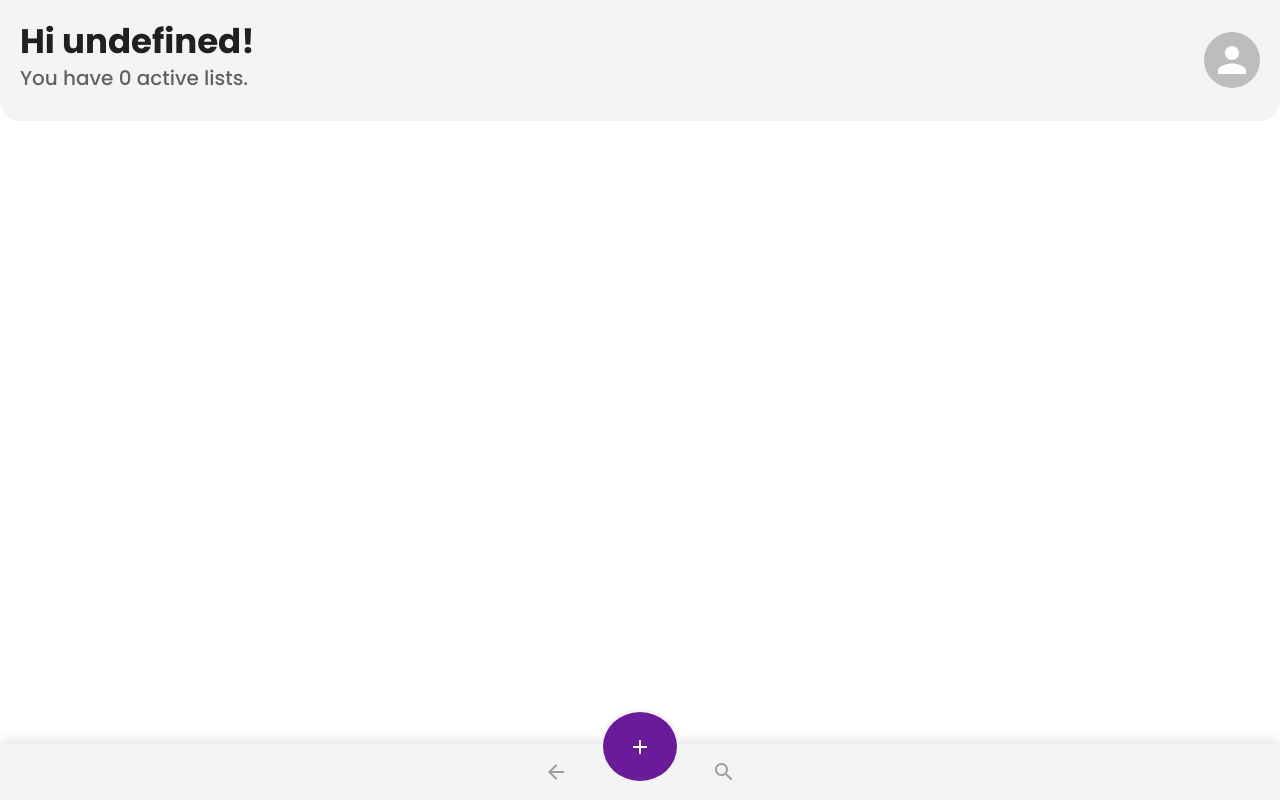
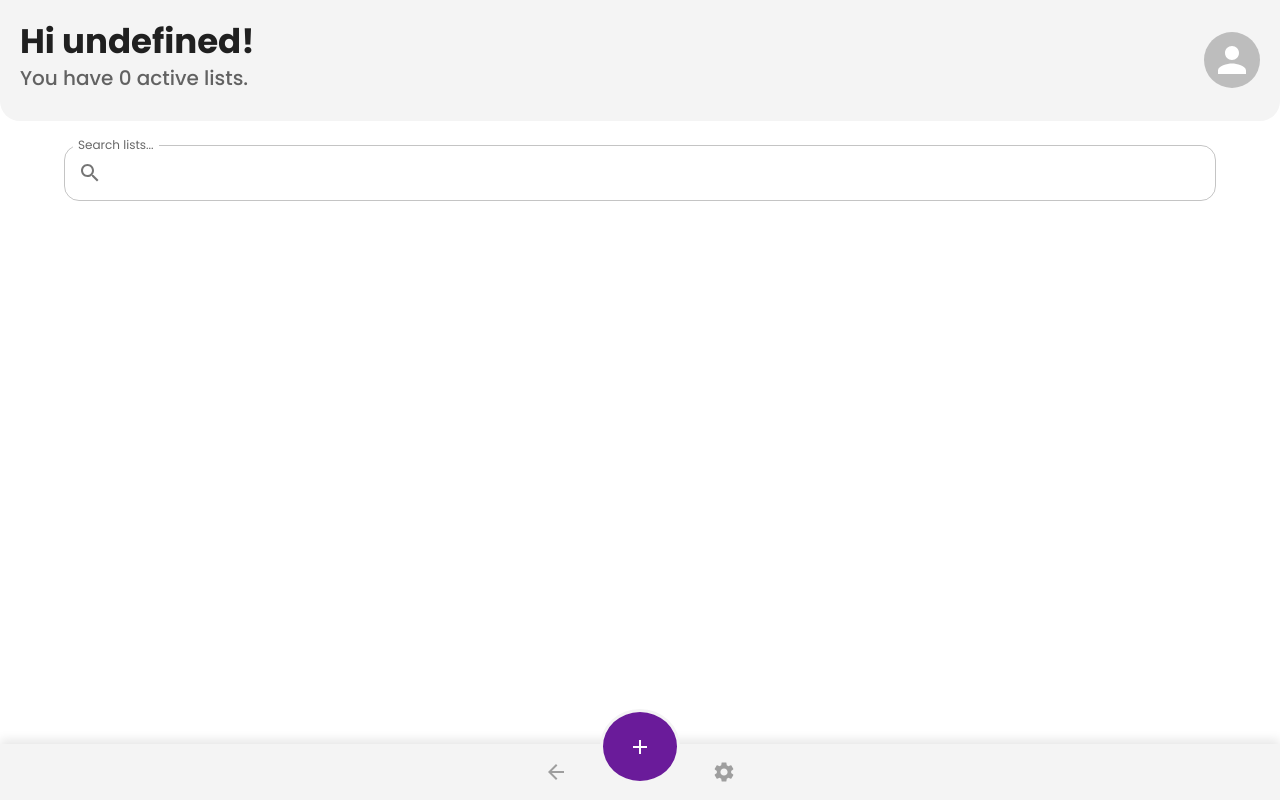
Before and after one commit to tyler-herwig/shopping-list, a React (Vite) app in the folder ui/: page /dashboard in a window 1280 px wide. Built offline with nearby package versions, Linux system fonts and the light colour scheme.

Commit message:
Implemented search feature and changed bottom navbar to be a settings icon for later implementation.

```diff
--- a/ui/package.json
+++ b/ui/package.json
@@ -17,6 +17,7 @@
     "@tanstack/react-query": "^5.66.0",
     "axios": "^1.7.9",
     "formik": "^2.4.6",
+    "lodash": "^4.17.21",
     "react": "^18.3.1",
     "react-dom": "^18.3.1",
     "react-number-format": "^5.4.3",
@@ -25,6 +26,7 @@
   },
   "devDependencies": {
     "@eslint/js": "^9.17.0",
+    "@types/lodash": "^4.17.15",
     "@types/react": "^18.3.18",
     "@types/react-dom": "^18.3.5",
     "@vitejs/plugin-react": "^4.3.4",
--- a/ui/src/api/lists.ts
+++ b/ui/src/api/lists.ts
@@ -1,8 +1,8 @@
 import axios from '../utils/axiosConfig';
 import { IList, IListItem, IListItemResponse, IListResponse } from '../models/lists';
 
-export const fetchListsByUserId = async (userId: string | undefined, page: number | unknown = 1, limit: number = 10): Promise<IListResponse> => {
-    const response = await axios.get<{ lists: IList[], total: number, totalPages: number, currentPage: number }>(`/lists?userId=${userId}&page=${page}&limit=${limit}`);
+export const fetchListsByUserId = async (userId: string | undefined, searchTerm: string, page: number | unknown = 1, limit: number = 10): Promise<IListResponse> => {
+    const response = await axios.get<{ lists: IList[], total: number, totalPages: number, currentPage: number }>(`/lists?userId=${userId}&search=${searchTerm}&page=${page}&limit=${limit}`);
 
     return response.data;
 }
--- a/ui/src/components/BottomNavbar.tsx
+++ b/ui/src/components/BottomNavbar.tsx
@@ -3,7 +3,7 @@ import { useNavigate, useLocation } from 'react-router-dom';
 import { BottomNavigation, BottomNavigationAction } from '@mui/material';
 import ArrowBackIcon from '@mui/icons-material/ArrowBack';
 import AddIcon from '@mui/icons-material/Add';
-import Search from '@mui/icons-material/Search';
+import SettingsIcon from '@mui/icons-material/Settings';
 import { useBottomNavbar } from '../context/BottomNavbarContext';
 import { styled } from '@mui/system';
 
@@ -29,7 +29,7 @@ const BottomNavbar: React.FC = () => {
   };
 
   const handleSearchButton = () => {
-    alert('Search button clicked!');
+    alert('Settings button clicked!');
   };
 
   return (
@@ -44,7 +44,7 @@ const BottomNavbar: React.FC = () => {
         onClick={handleAddButton}
       />
       <StyledBottomNavigationAction
-        icon={<Search />}
+        icon={<SettingsIcon />}
         onClick={handleSearchButton}
       />
     </StyledBottomNavbar>
--- a/ui/src/pages/Lists.tsx
+++ b/ui/src/pages/Lists.tsx
@@ -1,23 +1,32 @@
-import React, { useCallback, useState } from "react";
+import React, { useCallback, useMemo, useState } from "react";
 import { useInfiniteQuery } from "@tanstack/react-query";
 import { useUserContext } from "../context/UserContext";
 import { fetchListsByUserId } from "../api/lists";
 import { IListResponse } from "../models/lists";
-import { Container, CircularProgress, Grid, Box } from "@mui/material";
+import { Container, CircularProgress, Grid, Box, TextField, InputAdornment, IconButton } from "@mui/material";
+import SearchIcon from '@mui/icons-material/Search';
+import ClearIcon from '@mui/icons-material/Clear';
 import ListCard from "../components/ListCard";
 import ListModal from "../components/ListModal";
 import { useBottomNavbar } from "../context/BottomNavbarContext";
 import Header from "../components/Header";
+import { debounce } from 'lodash';
 
 const Lists: React.FC = () => {
     const { user } = useUserContext();
     const { openListModal, handleOpenListModal, handleCloseModal } = useBottomNavbar();
     const [selectedListId, setSelectedListId] = useState<number | undefined>();
+    const [searchTerm, setSearchTerm] = useState<string>('');
+    const [internalSearchTerm, setInternalSearchTerm] = useState<string>('');
 
     const handleEditClick = (listId: number | undefined) => {
         setSelectedListId(listId);
         handleOpenListModal();
     };
+
+    const debouncedSearchTerm = useMemo(() => debounce((term: string) => {
+        setSearchTerm(term);
+    }, 1000), []);
 
     const {
         data,
@@ -26,8 +35,8 @@ const Lists: React.FC = () => {
         hasNextPage,
         fetchNextPage,
     } = useInfiniteQuery<IListResponse>({
-        queryKey: ["lists", user?.userId],
-        queryFn: ({ pageParam = 1 }) => fetchListsByUserId(user?.userId, pageParam, 10),
+        queryKey: ["lists", user?.userId, searchTerm],
+        queryFn: ({ pageParam = 1 }) => fetchListsByUserId(user?.userId, searchTerm, pageParam, 10),
         getNextPageParam: (lastPage) => {
             // Determine if there are more pages based on the response
             return lastPage.currentPage < lastPage.totalPages ? lastPage.currentPage + 1 : undefined;
@@ -46,6 +55,17 @@ const Lists: React.FC = () => {
         },
         [isLoading, isFetchingNextPage, hasNextPage, fetchNextPage]
     );
+
+    const handleSearchChange = (e: React.ChangeEvent<HTMLInputElement>) => {
+        const value = e.target.value;
+        setInternalSearchTerm(value);
+        debouncedSearchTerm(value);
+    };
+
+    const handleClearSearch =() => {
+        setInternalSearchTerm('');
+        setSearchTerm('');
+    }
 
     if (isLoading) {
         return (
@@ -69,6 +89,29 @@ const Lists: React.FC = () => {
                 maxWidth="lg"
                 sx={{ mb: 15}}
             >
+                <TextField
+                    label="Search lists..."
+                    variant="outlined"
+                    sx={{ '& .MuiOutlinedInput-root': { borderRadius: '15px'}, mb: 3, width: '100%' }}
+                    onChange={handleSearchChange}
+                    value={internalSearchTerm}
+                    slotProps={{
+                        input: {
+                          startAdornment: (
+                            <InputAdornment position="start">
+                              <SearchIcon />
+                            </InputAdornment>
+                          ),
+                          endAdornment: internalSearchTerm && (
+                            <InputAdornment position="end">
+                              <IconButton onClick={handleClearSearch} edge="end">
+                                <ClearIcon />
+                              </IconButton>
+                            </InputAdornment>
+                          )
+                        },
+                      }}
+                />
                 <Grid container spacing={3}>
                     {data?.pages.map((page) =>
                         page.lists.map((list) => (
```
Also changed, not shown: 2 other files (tests, documents, lock files or other folders).
